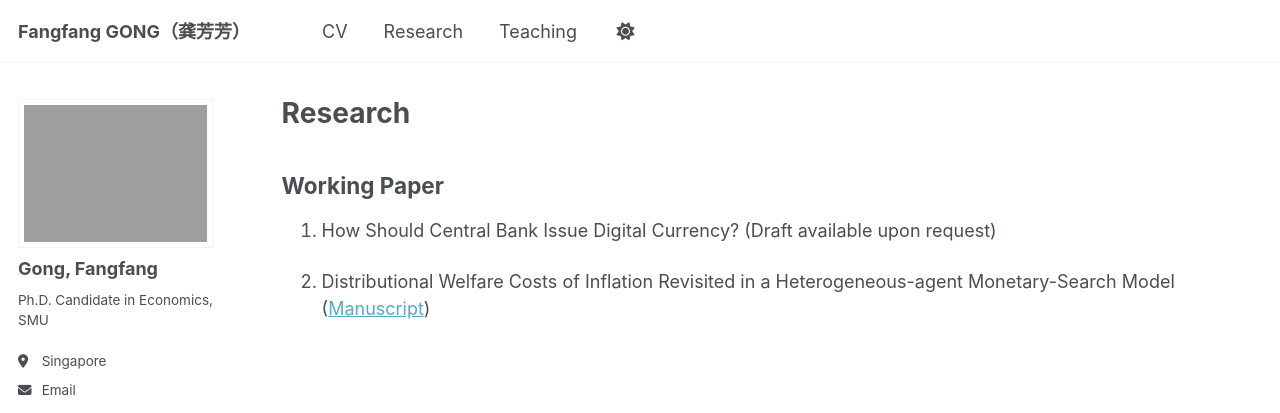
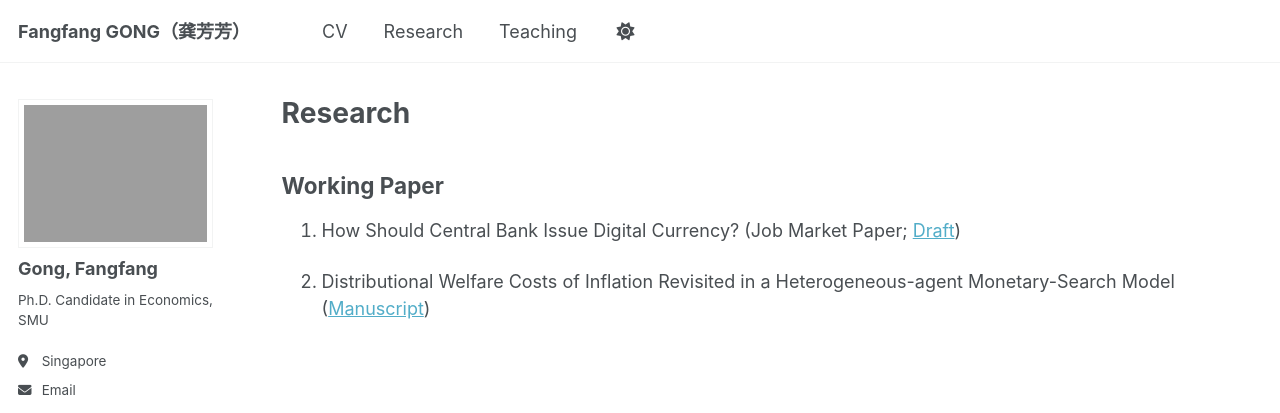
Before and after one commit to fangfanggong/fangfanggong.github.io, a Jekyll site: the page built from _pages/research.md, in a window 1280 px wide. Shown: the top 413 px of the page. Built offline with Jekyll 4.4.1, drawn with Linux system fonts in a browser that asks for light colours.

Commit message:
Update research.md

```diff
--- a/_pages/research.md
+++ b/_pages/research.md
@@ -7,6 +7,6 @@ author_profile: true
 
 Working Paper
 -----
-1. How Should Central Bank Issue Digital Currency? (Draft available upon request)
+1. How Should Central Bank Issue Digital Currency? (Job Market Paper; [Draft](/assets/draft_papers/JMP_draft_wo_template.pdf))
 
 2. Distributional Welfare Costs of Inflation Revisited in a Heterogeneous-agent Monetary-Search Model ([Manuscript](/assets/draft_papers/manuscript_ch1.pdf))
```
